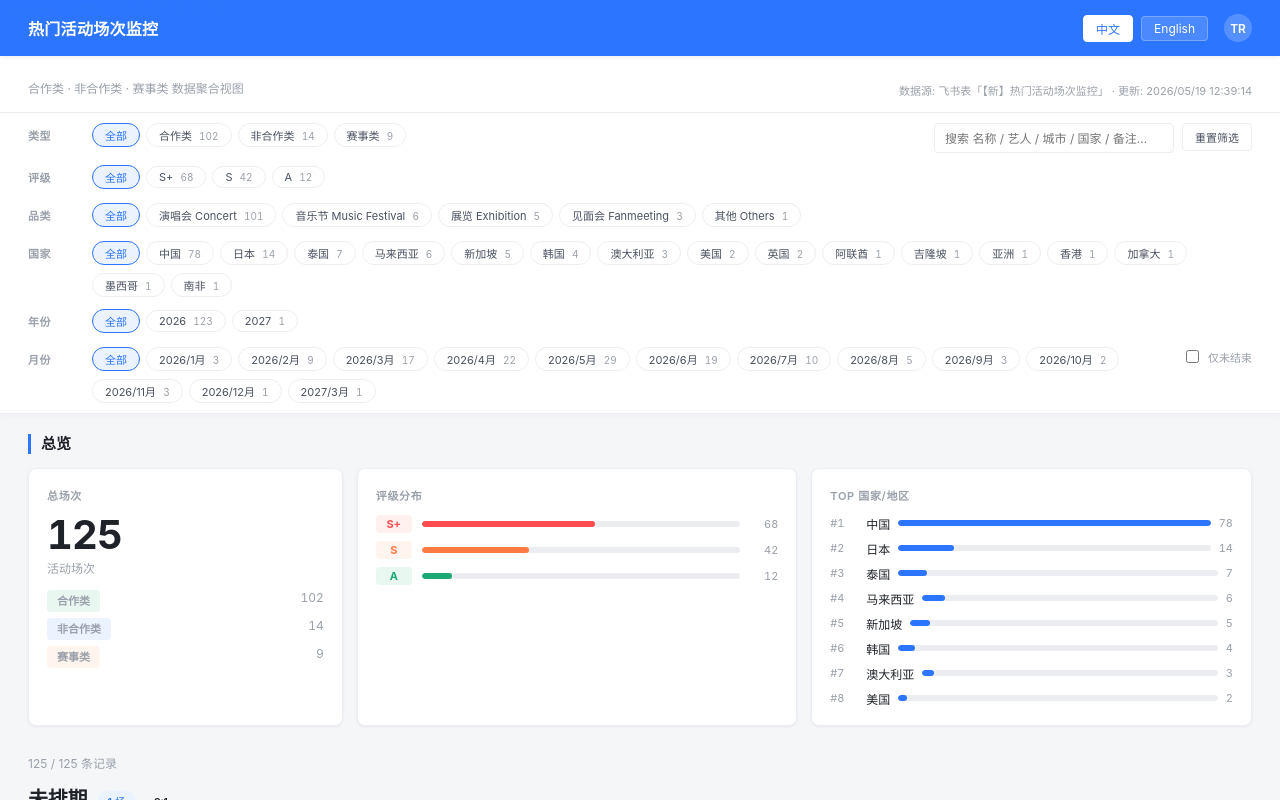
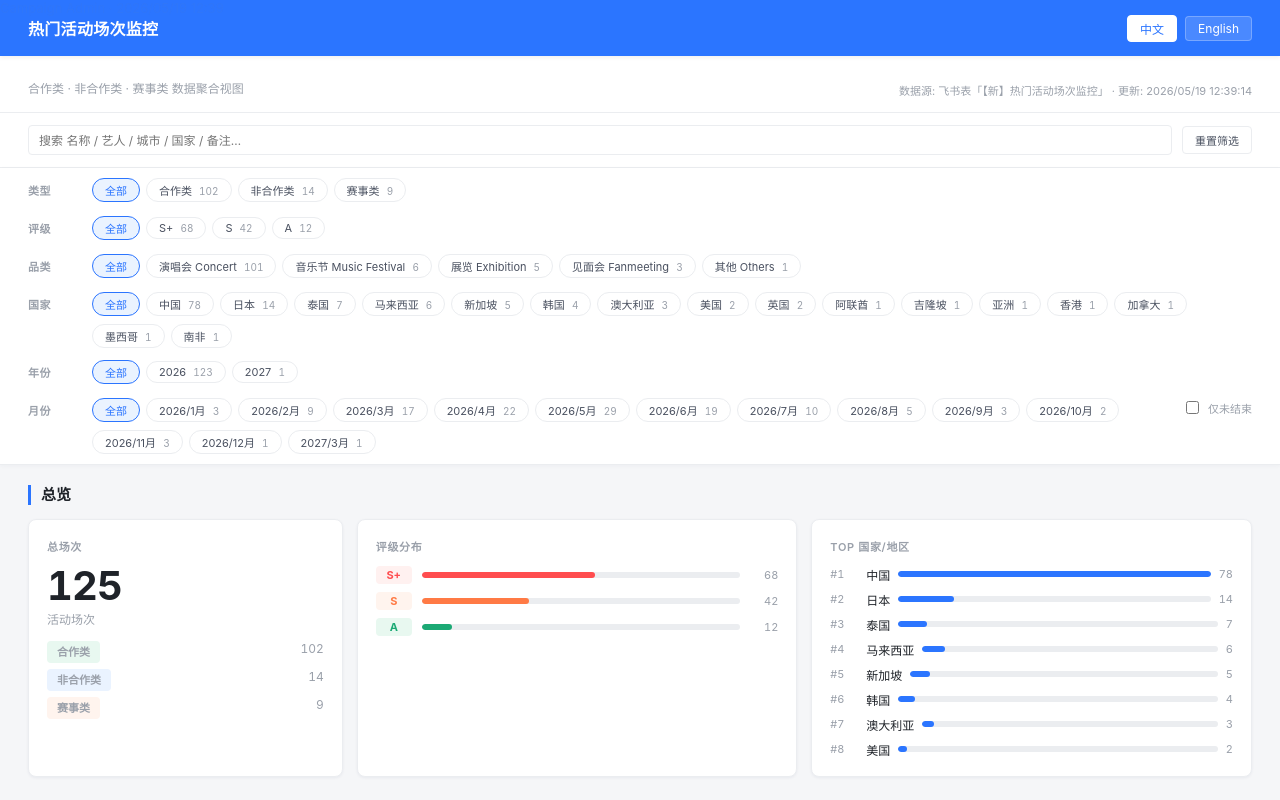
Before and after one commit to wlgan-workspace/concert-dashboard, a plain HTML site: page index.html in a window 1280 px wide. Drawn offline with Linux system fonts and the light colour scheme.

Commit message:
deploy: 2026-05-19T12:39:13.781Z

```diff
--- a/index.html
+++ b/index.html
@@ -96,6 +96,12 @@ h1 { margin: 0; font-size: 20px; font-weight: 700; color: var(--c-text); letter-
   padding: 10px 28px;
   box-shadow: 0 1px 4px rgba(20,40,80,.04);
 }
+.search-bar {
+  display: flex; align-items: center; gap: 10px;
+  padding: 12px 28px;
+  background: var(--c-white);
+  border-bottom: 1px solid var(--c-line);
+}
 .filter-row {
   display: flex; align-items: flex-start; column-gap: 8px; row-gap: 10px; flex-wrap: wrap; margin-bottom: 12px;
 }
@@ -118,7 +124,7 @@ h1 { margin: 0; font-size: 20px; font-weight: 700; color: var(--c-text); letter-
 .search-box {
   background: var(--c-white); color: var(--c-text); border: 1px solid var(--c-line);
   padding: 0 10px; height: 30px; border-radius: var(--r-sm); font-size: var(--fz-sm);
-  min-width: 240px; font-family: inherit; transition: border-color .15s;
+  flex: 1; font-family: inherit; transition: border-color .15s;
 }
 .search-box:focus { outline: none; border-color: var(--c-primary); }
 .reset-btn {
@@ -257,7 +263,6 @@ tr.tr-new:hover td { background: #fff3b0; }
   <div class="topbar-actions">
     <button class="lang-btn active" data-lang="zh">中文</button>
     <button class="lang-btn" data-lang="en">English</button>
-    <div class="avatar">TR</div>
   </div>
 </div>
 
@@ -283,12 +288,15 @@ tr.tr-new:hover td { background: #fff3b0; }
   </div>
 </header>
 
+<div class="search-bar">
+  <input type="text" class="search-box" id="f-search" placeholder="搜索 名称 / 艺人 / 城市 / 国家 / 备注…" data-i18n-placeholder="ph-search">
+  <button class="reset-btn" id="f-reset" data-i18n="reset">重置筛选</button>
+</div>
+
 <div class="filter-bar">
   <div class="filter-row">
     <span class="filter-label" data-i18n="lbl-source">类型</span>
     <div id="f-source" class="chips-line"></div>
-    <input type="text" class="search-box" id="f-search" placeholder="搜索 名称 / 艺人 / 城市 / 国家 / 备注…" data-i18n-placeholder="ph-search">
-    <button class="reset-btn" id="f-reset" data-i18n="reset">重置筛选</button>
   </div>
   <div class="filter-row">
     <span class="filter-label" data-i18n="lbl-grading">评级</span>
```
